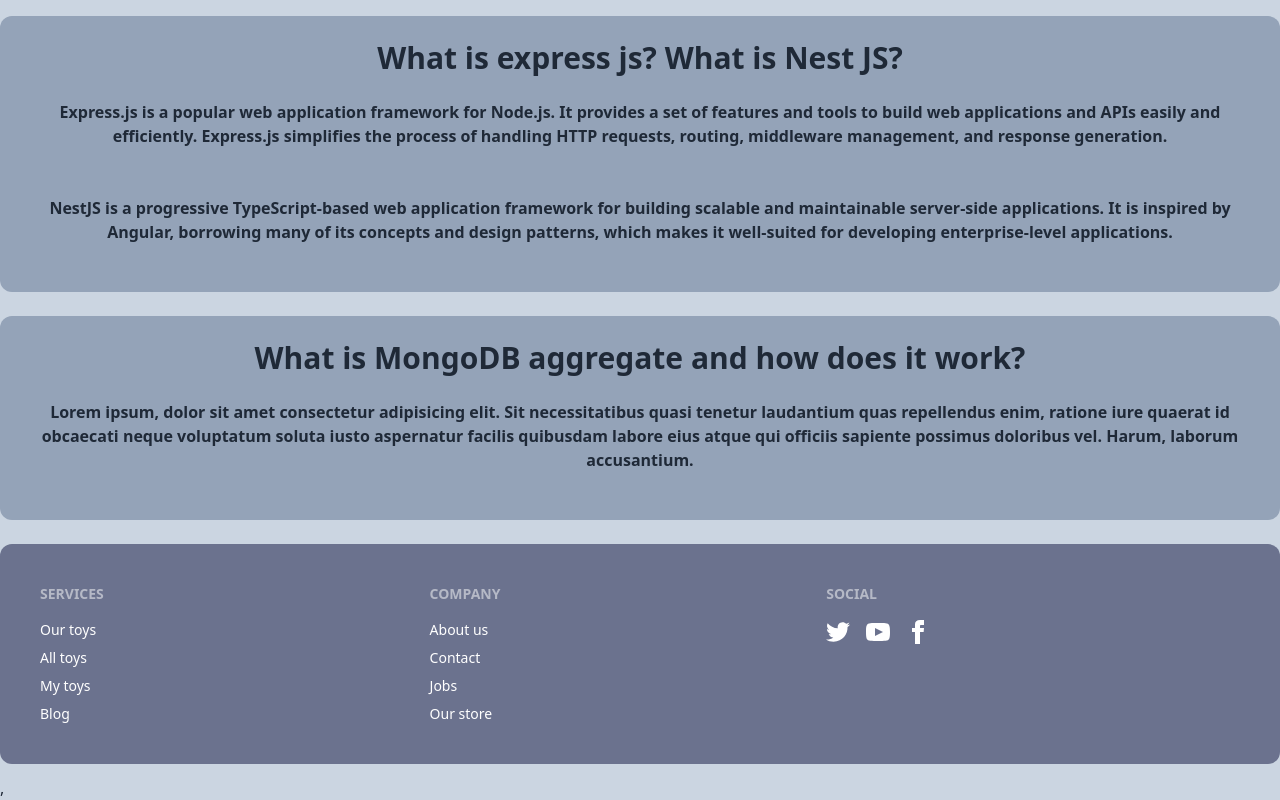
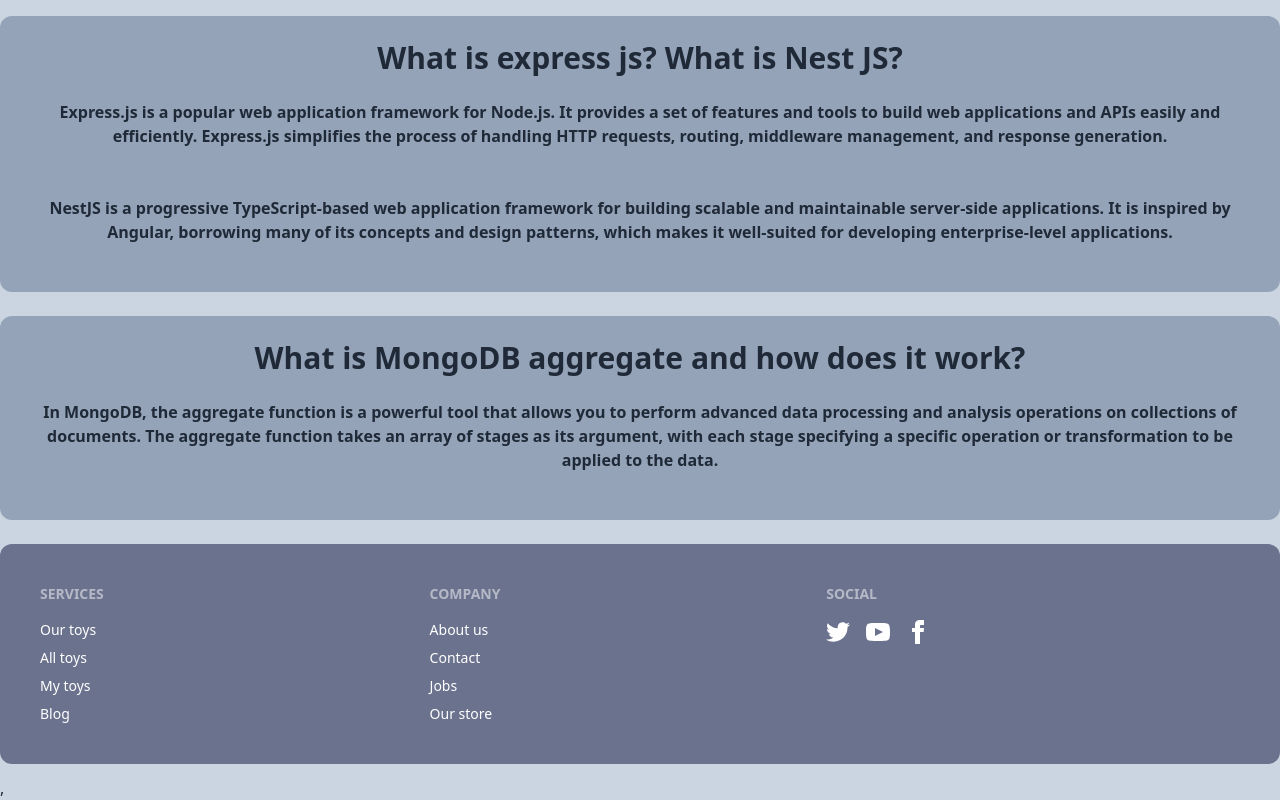
Before and after one commit to gambit101/toy-for-all, a React (Vite) app: page /blog in a window 1280 px wide. Shown: the part 660-1460 px from the top of the page. Built offline with nearby package versions, Linux system fonts and the light colour scheme; no server answers.

Commit message:
answred all the questions

```diff
--- a/src/pages/blog/Blog.jsx
+++ b/src/pages/blog/Blog.jsx
@@ -25,7 +25,7 @@ const Blog = () => {
             <div className="my-6">
                 <div className="bg-slate-400 p-6 rounded-xl">
                     <h2 className="text-3xl font-bold text-center">What is MongoDB aggregate and how does it work?</h2>
-                    <p className="text-center font-bold py-6" >Lorem ipsum, dolor sit amet consectetur adipisicing elit. Sit necessitatibus quasi tenetur laudantium quas repellendus enim, ratione iure quaerat id obcaecati neque voluptatum soluta iusto aspernatur facilis quibusdam labore eius atque qui officiis sapiente possimus doloribus vel. Harum, laborum accusantium.</p>
+                    <p className="text-center font-bold py-6" >In MongoDB, the aggregate function is a powerful tool that allows you to perform advanced data processing and analysis operations on collections of documents. The aggregate function takes an array of stages as its argument, with each stage specifying a specific operation or transformation to be applied to the data.</p>
                 </div>
             </div>
         </div>
```
